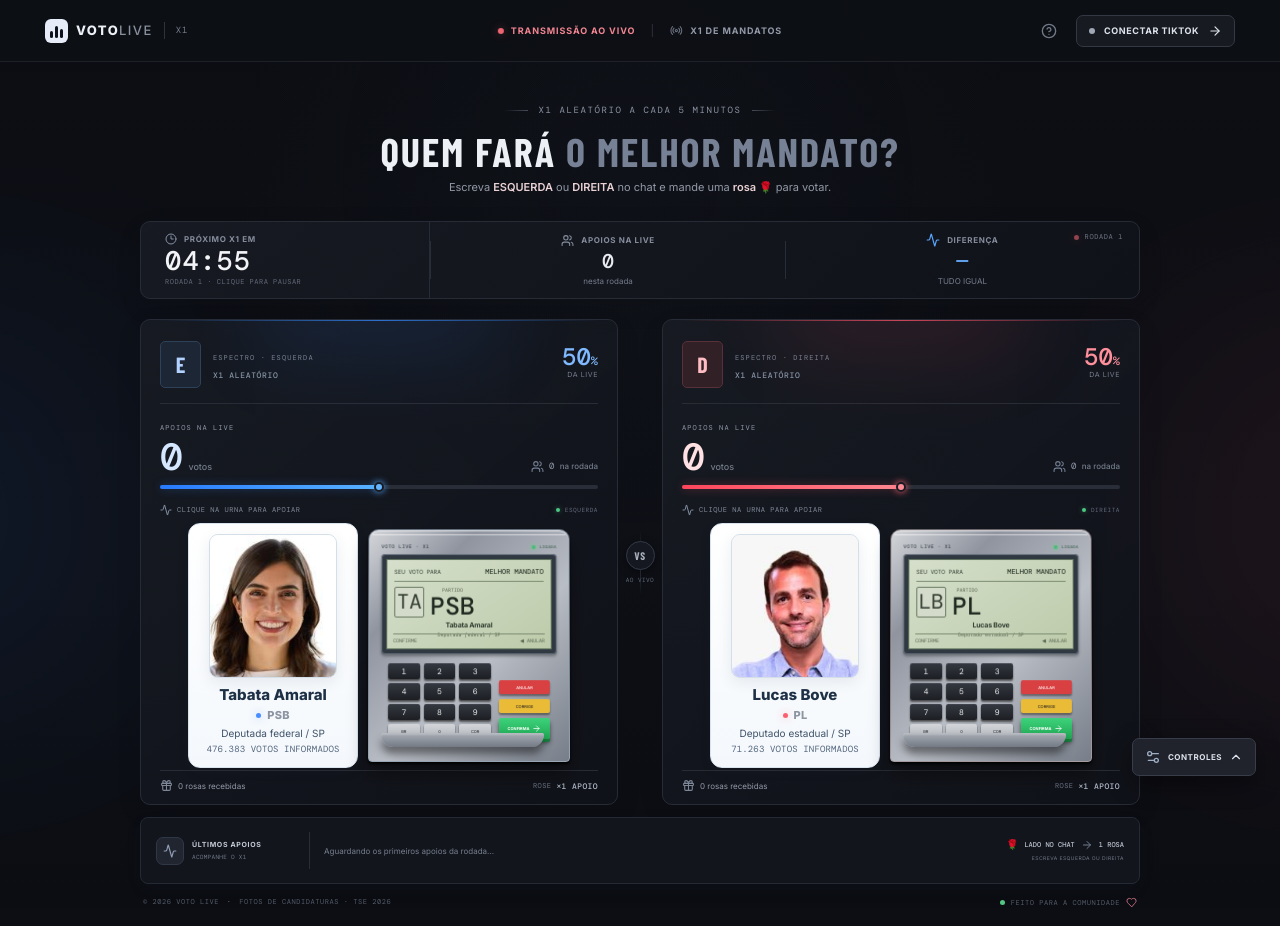
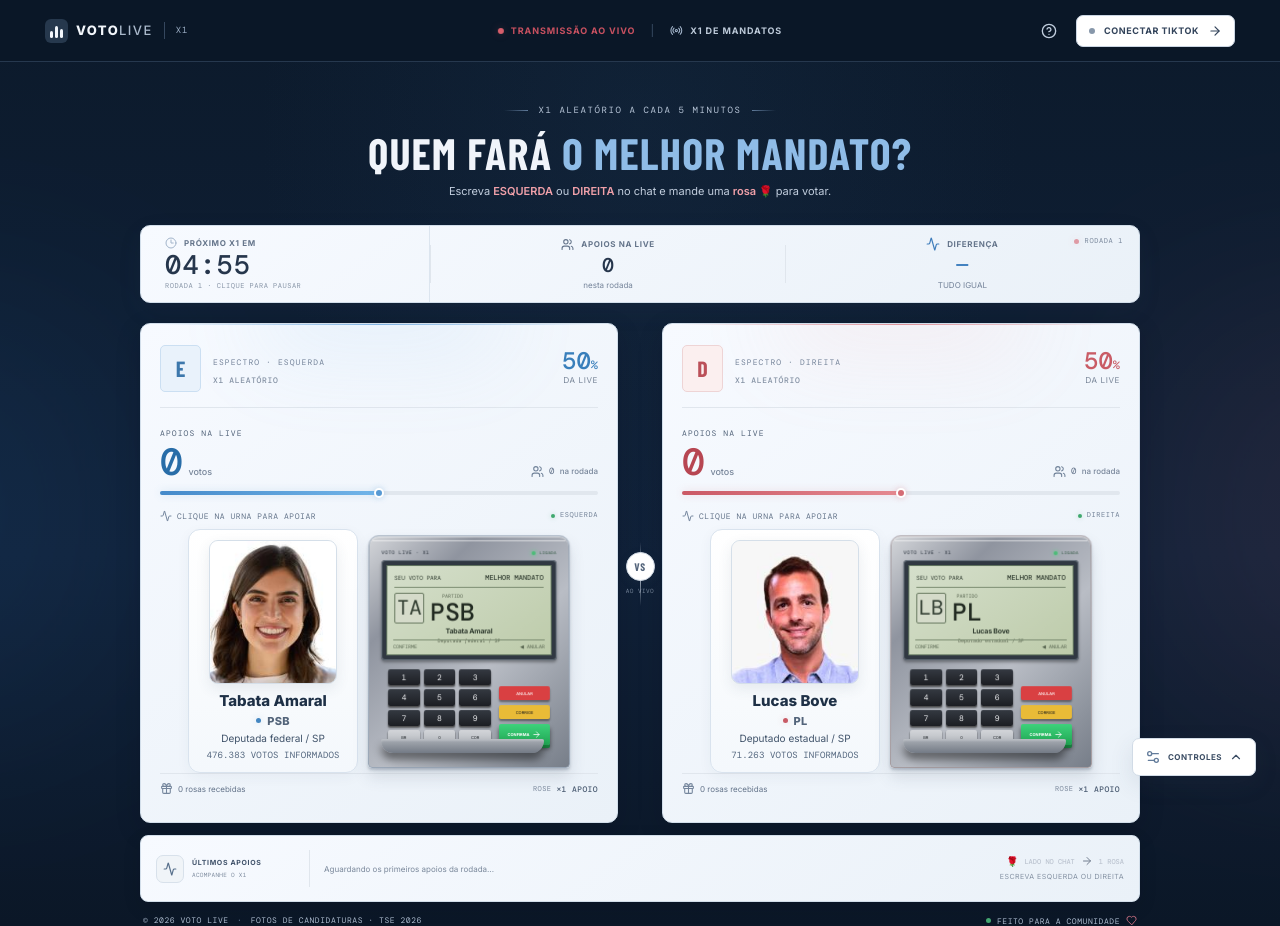
Before and after one commit to HigorMra/votinggame, a React (Vite) app: page / in a window 1280 px wide. Built offline with nearby package versions, Linux system fonts and the light colour scheme; a web font is replaced by a local one.

Commit message:
Apply light panels over navy live background

```diff
--- a/src/App.jsx
+++ b/src/App.jsx
@@ -3,8 +3,6 @@
 import { Activity, ArrowDownRight, ArrowRight, ChevronDown, ChevronUp, CircleHelp, Clock3, Gift, Heart, Keyboard, Pause, Play, Plus, Radio, RotateCcw, Settings2, Sparkles, Users, Volume2, VolumeX, Wifi, WifiOff, X } from 'lucide-react'
 import { connectLive } from './live.js'
 import { getVoteDelta } from './vote-math.js'
-import './matchup.css'
-import './theme-light.css'
 
 const SIDE_META = {
   left: { label: 'ESQUERDA', color: 'blue', initial: 'E' },
--- a/src/main.jsx
+++ b/src/main.jsx
@@ -1,6 +1,8 @@
 import React from 'react'
 import { createRoot } from 'react-dom/client'
+import './styles.css'
+import './matchup.css'
+import './theme-light.css'
 import App from './App.jsx'
-import './styles.css'
 
 createRoot(document.getElementById('root')).render(<React.StrictMode><App /></React.StrictMode>)
--- a/src/theme-light.css
+++ b/src/theme-light.css
@@ -1,26 +1,27 @@
-:root{font-size:14px;color:#263244;background:#edf2f7}
-body{min-width:320px;background:#edf2f7;color:#263244}
-.app-shell{background:radial-gradient(ellipse at 50% 12%,#ffffffcc,transparent 43%),linear-gradient(180deg,#f6f8fb 0%,#edf2f7 58%,#e8eef5 100%)}
-.ambient-glow{opacity:.055}
+:root{font-size:14px;color:#263244;background:#0c1a2b}
+body{min-width:320px;background:#0c1a2b;color:#263244}
+.app-shell{background:radial-gradient(ellipse at 50% 14%,#1b355144,transparent 42%),linear-gradient(180deg,#0c1a2b 0%,#102139 60%,#0b1727 100%)}
+.ambient-glow{opacity:.09}
 .glow-one{background:#3488d5}.glow-two{background:#db6a73}
-.topbar{background:rgba(249,251,253,.95);border-bottom-color:#dbe3ed}
-.brand{color:#243247}.brand-light{color:#68778b}
+.topbar{background:rgba(10,23,39,.94);border-bottom-color:#26384e}
+.brand{color:#f2f6fb}.brand-light{color:#aab9cb}
 .brand-icon{background:#26384d}.brand-icon span{background:#f3f7fc}
-.brand-divider,.header-separator{background:#d3dce7}.brand-edition{color:#7f8ca0}
+.brand-divider,.header-separator{background:#35475e}.brand-edition{color:#9aacc2}
 .live-indicator{color:#c85160}.live-indicator i,.status-live i{background:#d65e6b;box-shadow:0 0 8px #d65e6b45}
-.header-event{color:#536277}.header-event svg,.timer-label svg{color:#73859d}
+.header-event{color:#bdcad9}.header-event svg,.timer-label svg{color:#a2b4ca}
 .help-button,.icon-button{color:#637188}
 .help-button:hover,.icon-button:hover{color:#263244;background:#e9eef5;border-color:#d4deea}
+.topbar .help-button{color:#c1cede}.topbar .help-button:hover{color:#fff;background:#1b2a3e;border-color:#354961}
 .connect-button{background:#fff;border-color:#cbd6e3;color:#33445b}
 .connect-button:hover{border-color:#96a9c1;background:#f5f8fc}
 .connect-button.is-connected{border-color:#9acbb0;color:#26754a;background:#edf8f1}
 .connect-indicator{background:#8797aa}.is-connected .connect-indicator{background:#3d9b64;box-shadow:0 0 7px #3d9b644d}
-.event-overline{color:#74849a}.event-overline span:first-child,.event-overline span:last-child{background:#bfcbd9}
-.event-overline span:first-child{background:linear-gradient(90deg,transparent,#aebdd0)}.event-overline span:last-child{background:linear-gradient(90deg,#aebdd0,transparent)}
-.match-info h1{color:#243247}.match-info h1 span{color:#4e79aa}
-.match-info p{color:#5d6d82}.match-info p b{color:#a64150}
+.event-overline{color:#b7c5d7}.event-overline span:first-child,.event-overline span:last-child{background:#425774}
+.event-overline span:first-child{background:linear-gradient(90deg,transparent,#607b9b)}.event-overline span:last-child{background:linear-gradient(90deg,#607b9b,transparent)}
+.match-info h1{color:#f0f4fa}.match-info h1 span{color:#8fbce7}
+.match-info p{color:#c2cede}.match-info p b{color:#f0a0a9}
 .panel{border-color:#d8e1eb;background:linear-gradient(145deg,#fff,#f8fafc);box-shadow:0 8px 26px #42556d12}
-.status-panel{border-color:#d8e1eb}.timer-block{border-right-color:#e0e6ed}
+.status-panel{border-color:#d2deea;background:linear-gradient(145deg,#f7faff,#eaf1f8)}.timer-block{border-right-color:#dce5ef}
 .timer-label,.status-metric>span,.difference-metric>span{color:#65758b}
 .timer-block>strong{color:#26364c}.timer-block>.timer-hint{color:#8794a6}
 .timer-urgent{color:#c94d5a!important}
@@ -29,7 +30,7 @@
 .difference-metric>span svg{color:#3f7dbb}.difference-metric>strong{color:#3377ba}.difference-metric>strong.diff-red{color:#c64f5c}
 .difference-metric>small b{color:#687992}
 .status-live{color:#78869a}
-.candidate-card{border-color:#d8e1eb;background:linear-gradient(145deg,#fff,#f8fafc);box-shadow:0 8px 25px #42556d12}
+.candidate-card{border-color:#d2deea;background:linear-gradient(145deg,#f7faff,#eaf1f8);box-shadow:0 8px 25px #020b172b}
 .candidate-card:before{opacity:.8}.card-blue:before{background:linear-gradient(90deg,transparent,#65a3dc,transparent)}.card-red:before{background:linear-gradient(90deg,transparent,#d97980,transparent)}
 .card-blue .card-glow{background:#7cb6e6}.card-red .card-glow{background:#e9a2a5}
 .candidate-mark{background:#e9f2fb;border-color:#cbdff2;color:#3d78ac}
@@ -37,6 +38,7 @@
 .candidate-mark>div{border-color:#fff;background:#d8e8f7;color:#32658f}
 .mark-red>div{background:#f3dfe0;color:#a9434d}
 .candidate-tag,.micro-label{color:#75849a}
+.candidate-card .score-row .micro-label{color:#53647a}
 .candidate-label h2{color:#26364b}
 .candidate-party{color:#53647a}
 .candidate-party>span{background:#4386c1;box-shadow:0 0 7px #4386c138}
@@ -71,14 +73,14 @@
 .card-footer svg{color:#75869d}.card-footer>span:last-child{color:#78869a}.card-footer>span:last-child b{color:#4b5c72}
 .versus>span{background:#fff;border-color:#d0d9e4;color:#52637a;box-shadow:0 3px 10px #34465b20}
 .versus>div{background:linear-gradient(transparent,#c4ceda,transparent)}.versus>small{color:#77869b}
-.activity-strip{background:#fff;border-color:#d8e1eb;box-shadow:0 6px 18px #42556d0d}
+.activity-strip{background:linear-gradient(145deg,#f7faff,#eaf1f8);border-color:#d2deea;box-shadow:0 6px 18px #020b171f}
 .activity-icon{color:#58708c;background:#f0f4f8;border-color:#d8e1eb}
 .activity-title strong{color:#41536b}.activity-title small{color:#7d8b9e}
 .activity-items{border-left-color:#e0e6ed}.activity-user b{color:#3c4d63}.activity-user small{color:#7d8b9e}
 .empty-activity{color:#79879a}.activity-time{color:#8290a2}
 .event-vote{color:#467ead}.vote-label-red{color:#b34e58}
 .activity-rules{color:#60718a}.activity-rules small{color:#8693a4}
-.site-footer{color:#78869a}.footer-dot{color:#8b98a9}.footer-powered>span:first-child{background:#45a872}
+.site-footer{color:#aebdd0}.footer-dot{color:#7288a3}.footer-powered>span:first-child{background:#45a872}
 .control-toggle{background:#fff;border-color:#d1dbe6;box-shadow:0 8px 24px #34465b1c;color:#3b4d64}
 .control-toggle:hover{background:#f3f7fb;border-color:#aebed0}.control-toggle>svg:first-child{color:#637c9b}
 .control-panel{border-color:#d3dde8;box-shadow:0 14px 40px #34465b24}
```
